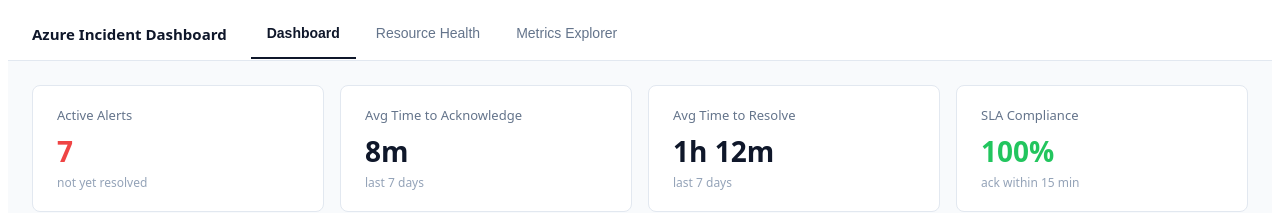
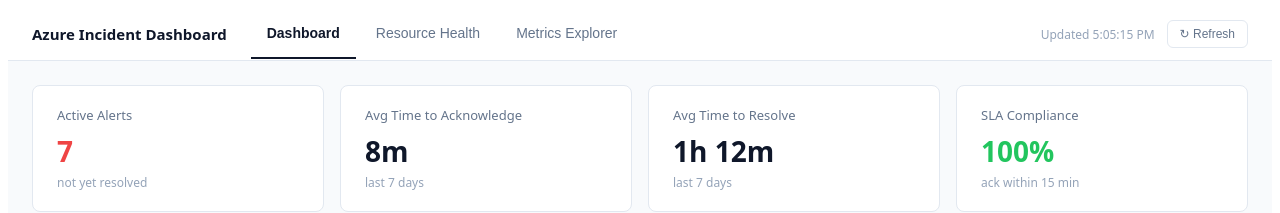
Before and after one commit to tdberg21/azure-incident-dashboard, a React (Vite) app: page / in a window 1280 px wide. Shown: the top 213 px of the page. Built offline with nearby package versions, Linux system fonts and the light colour scheme.

Commit message:
feat: useAlerts polling hook with 30s refresh and loading state

```diff
--- a/src/App.jsx
+++ b/src/App.jsx
@@ -1,16 +1,18 @@
 import { useState } from "react";
-import { mockAlerts, mockTimelineData, mockResources } from "./api/mockData";
+import { mockTimelineData, mockResources } from "./api/mockData";
 import {
   calculateMTTR,
   calculateMTTA,
   calculateSLACompliance,
 } from "./utils/formatters";
+import { useAlerts } from "./hooks/useAlerts";
 import MetricCards from "./components/MetricCards/MetricCards";
 import AlertFeed from "./components/AlertFeed/AlertFeed";
 import AlertDrawer from "./components/AlertDrawer/AlertDrawer";
 import ResolutionChart from "./components/Charts/ResolutionChart";
 import ResourceGrid from "./components/ResourceGrid/ResourceGrid";
 import MetricsExplorer from "./components/MetricsExplorer/MetricsExplorer";
+import LoadingSpinner from "./components/shared/LoadingSpinner";
 
 const TABS = ["Dashboard", "Resource Health", "Metrics Explorer"];
 
@@ -18,11 +20,13 @@
   const [selectedAlert, setSelectedAlert] = useState(null);
   const [activeTab, setActiveTab] = useState("Dashboard");
 
+  const { alerts, loading, error, lastUpdated, refresh } = useAlerts(30000);
+
   const metrics = {
-    activeCount: mockAlerts.filter((a) => a.status !== "Resolved").length,
-    mtta: calculateMTTA(mockAlerts),
-    mttr: calculateMTTR(mockAlerts),
-    sla: calculateSLACompliance(mockAlerts),
+    activeCount: alerts.filter((a) => a.status !== "Resolved").length,
+    mtta: calculateMTTA(alerts),
+    mttr: calculateMTTR(alerts),
+    sla: calculateSLACompliance(alerts),
   };
 
   return (
@@ -41,9 +45,10 @@
           padding: "0 24px",
           display: "flex",
           alignItems: "center",
-          gap: "24px",
+          justifyContent: "space-between",
         }}
       >
+        <div style={{ display: "flex", alignItems: "center", gap: "24px" }}>
           <h1
             style={{
               fontSize: "15px",
@@ -81,21 +86,80 @@
           </div>
         </div>
 
+        {/* Last updated + refresh */}
+        <div
+          style={{
+            display: "flex",
+            alignItems: "center",
+            gap: "12px",
+            fontSize: "12px",
+            color: "#94a3b8",
+          }}
+        >
+          {lastUpdated && (
+            <span>
+              Updated{" "}
+              {lastUpdated.toLocaleTimeString("en-US", {
+                hour: "numeric",
+                minute: "2-digit",
+                second: "2-digit",
+              })}
+            </span>
+          )}
+          <button
+            onClick={refresh}
+            style={{
+              padding: "6px 12px",
+              fontSize: "12px",
+              color: "#64748b",
+              background: "#ffffff",
+              border: "1px solid #e2e8f0",
+              borderRadius: "6px",
+              cursor: "pointer",
+              fontWeight: "500",
+            }}
+          >
+            ↻ Refresh
+          </button>
+        </div>
+      </div>
+
+      {/* Error banner */}
+      {error && (
+        <div
+          style={{
+            background: "#fef2f2",
+            borderBottom: "1px solid #fecaca",
+            padding: "10px 24px",
+            fontSize: "13px",
+            color: "#ef4444",
+          }}
+        >
+          {error}
+        </div>
+      )}
+
       {/* Page content */}
       <div style={{ padding: "24px" }}>
+        {loading ? (
+          <LoadingSpinner />
+        ) : (
+          <>
             {activeTab === "Dashboard" && (
               <>
                 <MetricCards metrics={metrics} />
                 <ResolutionChart data={mockTimelineData} />
-            <AlertFeed alerts={mockAlerts} onAlertClick={setSelectedAlert} />
+                <AlertFeed alerts={alerts} onAlertClick={setSelectedAlert} />
               </>
             )}
 
             {activeTab === "Resource Health" && (
-          <ResourceGrid resources={mockResources} alerts={mockAlerts} />
+              <ResourceGrid resources={mockResources} alerts={alerts} />
             )}
 
             {activeTab === "Metrics Explorer" && <MetricsExplorer />}
+          </>
+        )}
       </div>
 
       <AlertDrawer
--- /dev/null
+++ b/src/components/shared/LoadingSpinner.jsx
@@ -0,0 +1,30 @@
+function LoadingSpinner() {
+  return (
+    <div
+      style={{
+        display: "flex",
+        alignItems: "center",
+        justifyContent: "center",
+        padding: "60px",
+        color: "#94a3b8",
+        fontSize: "14px",
+        gap: "10px",
+      }}
+    >
+      <div
+        style={{
+          width: "16px",
+          height: "16px",
+          border: "2px solid #e2e8f0",
+          borderTop: "2px solid #64748b",
+          borderRadius: "50%",
+          animation: "spin 0.7s linear infinite",
+        }}
+      />
+      Loading alerts...
+      <style>{`@keyframes spin { to { transform: rotate(360deg); } }`}</style>
+    </div>
+  );
+}
+
+export default LoadingSpinner;
--- /dev/null
+++ b/src/hooks/useAlerts.js
@@ -0,0 +1,52 @@
+import { useState, useEffect, useCallback } from "react";
+import { mockAlerts } from "../api/mockData";
+
+// Simulates a fetch from the Azure Monitor API
+// In demo mode, returns mock data with a fake network delay
+// In Session 10, replace fetchAlerts with a real API call
+async function fetchAlerts() {
+  // Simulate network latency (300–800ms)
+  const delay = 300 + Math.random() * 500;
+  await new Promise((resolve) => setTimeout(resolve, delay));
+
+  // In demo mode — return mock data
+  // Swap this for a real Azure Monitor API call in Session 10
+  return mockAlerts;
+}
+
+export function useAlerts(intervalMs = 30000) {
+  const [alerts, setAlerts] = useState([]);
+  const [loading, setLoading] = useState(true);
+  const [error, setError] = useState(null);
+  const [lastUpdated, setLastUpdated] = useState(null);
+
+  const load = useCallback(async () => {
+    try {
+      const data = await fetchAlerts();
+      setAlerts(data);
+      setLastUpdated(new Date());
+      setError(null);
+    } catch (err) {
+      setError("Failed to fetch alerts. Retrying...");
+      console.error("useAlerts fetch error:", err);
+    } finally {
+      setLoading(false);
+    }
+  }, []);
+
+  // Initial fetch on mount
+  useEffect(() => {
+    load();
+  }, [load]);
+
+  // Polling interval
+  useEffect(() => {
+    const interval = setInterval(() => {
+      load();
+    }, intervalMs);
+
+    return () => clearInterval(interval);
+  }, [load, intervalMs]);
+
+  return { alerts, loading, error, lastUpdated, refresh: load };
+}
```
Lines whose indentation alone changed are shown as unchanged.
